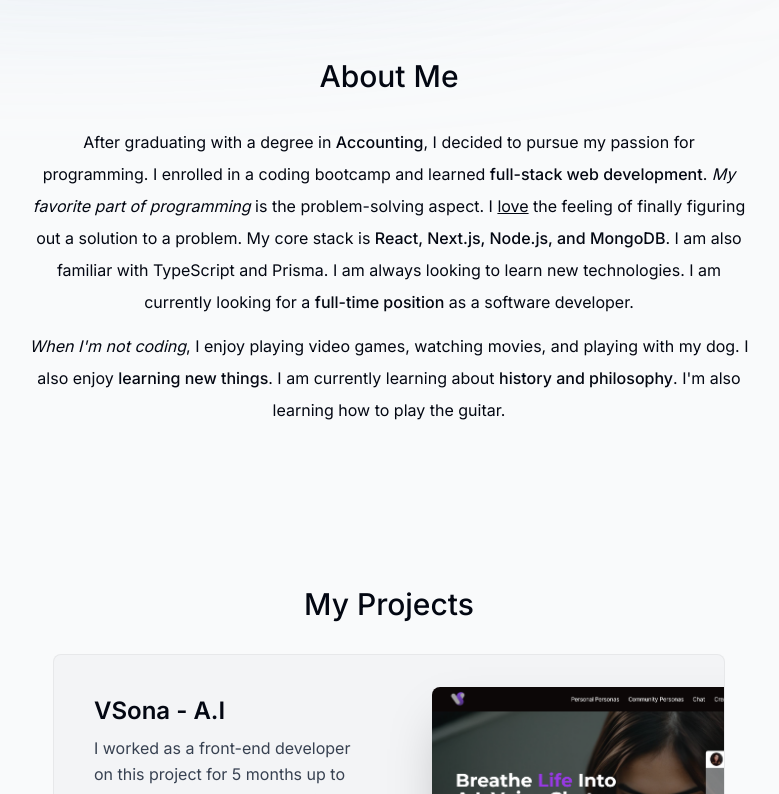
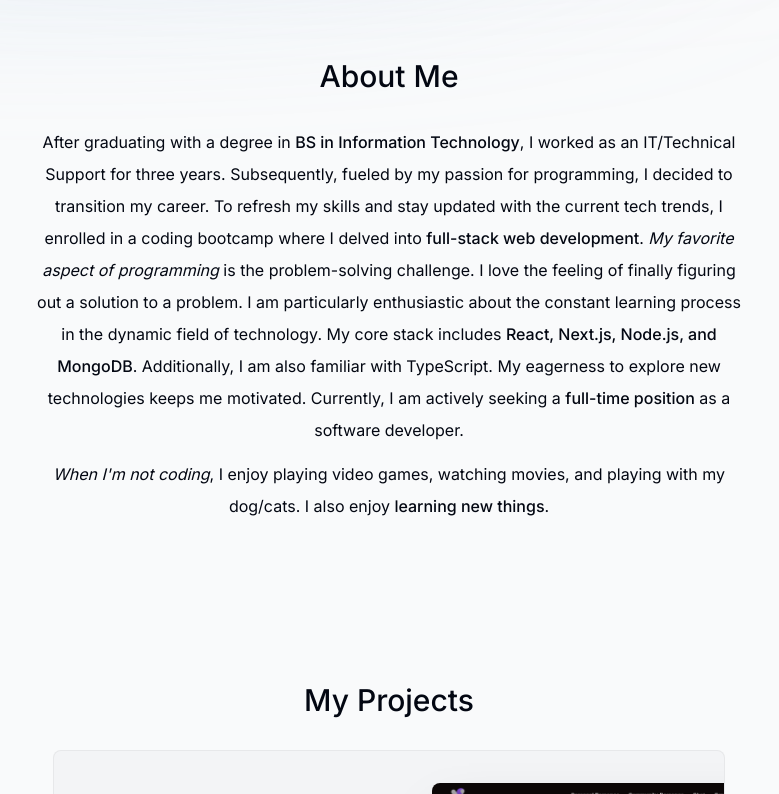
Before and after one commit to bazilvaldez30/Zil-Portfolio, a Next.js app: page / in a window 1280 px wide. Shown: the part 766-1560 px from the top of the page, without its empty margins (251-1030 px from the left). Built offline with nearby package versions, Linux system fonts and the light colour scheme.

Commit message:
Update about and experience section

```diff
--- a/components/about.jsx
+++ b/components/about.jsx
@@ -20,29 +20,30 @@ export default function About() {
       <SectionHeading>About me</SectionHeading>
       <p className='mb-3'>
         After graduating with a degree in{' '}
-        <span className='font-medium'>Accounting</span>, I decided to pursue my
-        passion for programming. I enrolled in a coding bootcamp and learned{' '}
+        <span className='font-medium'>BS in Information Technology</span>, I
+        worked as an IT/Technical Support for three years. Subsequently, fueled
+        by my passion for programming, I decided to transition my career. To
+        refresh my skills and stay updated with the current tech trends, I
+        enrolled in a coding bootcamp where I delved into{' '}
         <span className='font-medium'>full-stack web development</span>.{' '}
-        <span className='italic'>My favorite part of programming</span> is the
-        problem-solving aspect. I <span className='underline'>love</span> the
-        feeling of finally figuring out a solution to a problem. My core stack
-        is{' '}
+        <span className='italic'>My favorite aspect of programming</span> is the
+        problem-solving challenge. I love the feeling of finally figuring out a
+        solution to a problem. I am particularly enthusiastic about
+        <span className='underline'></span> the constant learning process in the
+        dynamic field of technology. My core stack includes{' '}
         <span className='font-medium'>
           React, Next.js, Node.js, and MongoDB
         </span>
-        . I am also familiar with TypeScript and Prisma. I am always looking to
-        learn new technologies. I am currently looking for a{' '}
-        <span className='font-medium'>full-time position</span> as a software
-        developer.
+        . Additionally, I am also familiar with TypeScript. My eagerness to
+        explore new technologies keeps me motivated. Currently, I am actively
+        seeking a <span className='font-medium'>full-time position</span> as a
+        software developer.
       </p>
 
       <p>
         <span className='italic'>When I&apos;m not coding</span>, I enjoy
-        playing video games, watching movies, and playing with my dog. I also
-        enjoy <span className='font-medium'>learning new things</span>. I am
-        currently learning about{' '}
-        <span className='font-medium'>history and philosophy</span>. I&apos;m
-        also learning how to play the guitar.
+        playing video games, watching movies, and playing with my dog/cats. I
+        also enjoy <span className='font-medium'>learning new things</span>.
       </p>
     </motion.section>
   )
```
Also changed, not shown: lib/data.js.
